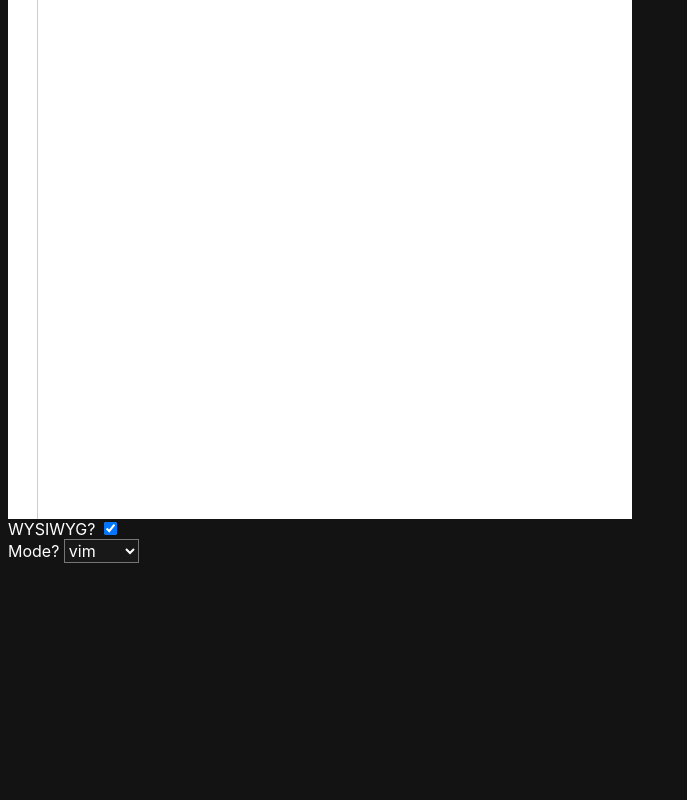
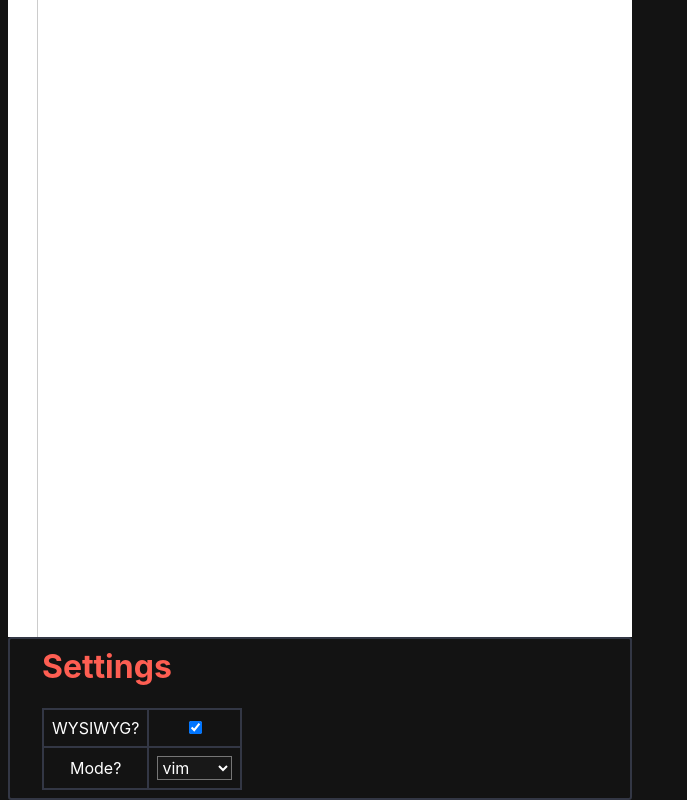
Before and after one commit to Qwiri/kollab, a Svelte app in the folder frontend/: page / in a window 1280 px wide. Shown: the part 333-1133 px from the top of the page, without its empty margins (0-687 px from the left). Before the commit the page ends 896 px from the top, so only its background shows below. Built offline with nearby package versions, Linux system fonts and the light colour scheme.

Commit message:
refactor[frontend]: settings div

```diff
--- a/frontend/src/App.svelte
+++ b/frontend/src/App.svelte
@@ -12,18 +12,32 @@
 			<WriteField />
 		</div>
 		<div id="settings">
-			<label>
-				WYSIWYG?
+			<h1>Settings</h1>
+			<table>
+				<tr>
+					<td>
+						<label for="wysiwyg">WYSIWYG?</label>
+					</td>
+					<td>
 						<input type="checkbox" name="wysiwyg" bind:checked={wysiwyg} />
+					</td>
+				</tr>
+				<tr>
+					<td>
+						<label for="writeMode">
+							Mode?
 						</label>
-			<label>
-				Mode?
-				<select bind:value={$writeMode}>
+					</td>
+					<td>
+						<select name="writeMode" bind:value={$writeMode}>
 							<option>default</option>
 							<option>vim</option>
 							<option>emacs</option>
 						</select>
-			</label>
+					</td>
+
+				</tr>
+			</table>
 		</div>
 	</div>
 	{#if wysiwyg}
@@ -60,5 +74,19 @@
 		select {
 			color: white;
 		}
+		#settings {
+
+			h1 {
+				margin-top: 0;
+			}
+			border-radius: .2rem;
+			border: 2px solid var(--main-grey);
+			padding: .5rem;
+			padding-left: 2rem;
+
+			table {
+				text-align: center;
+			}
+		}
 	}
 </style>
```
Lines whose indentation alone changed are shown as unchanged.
